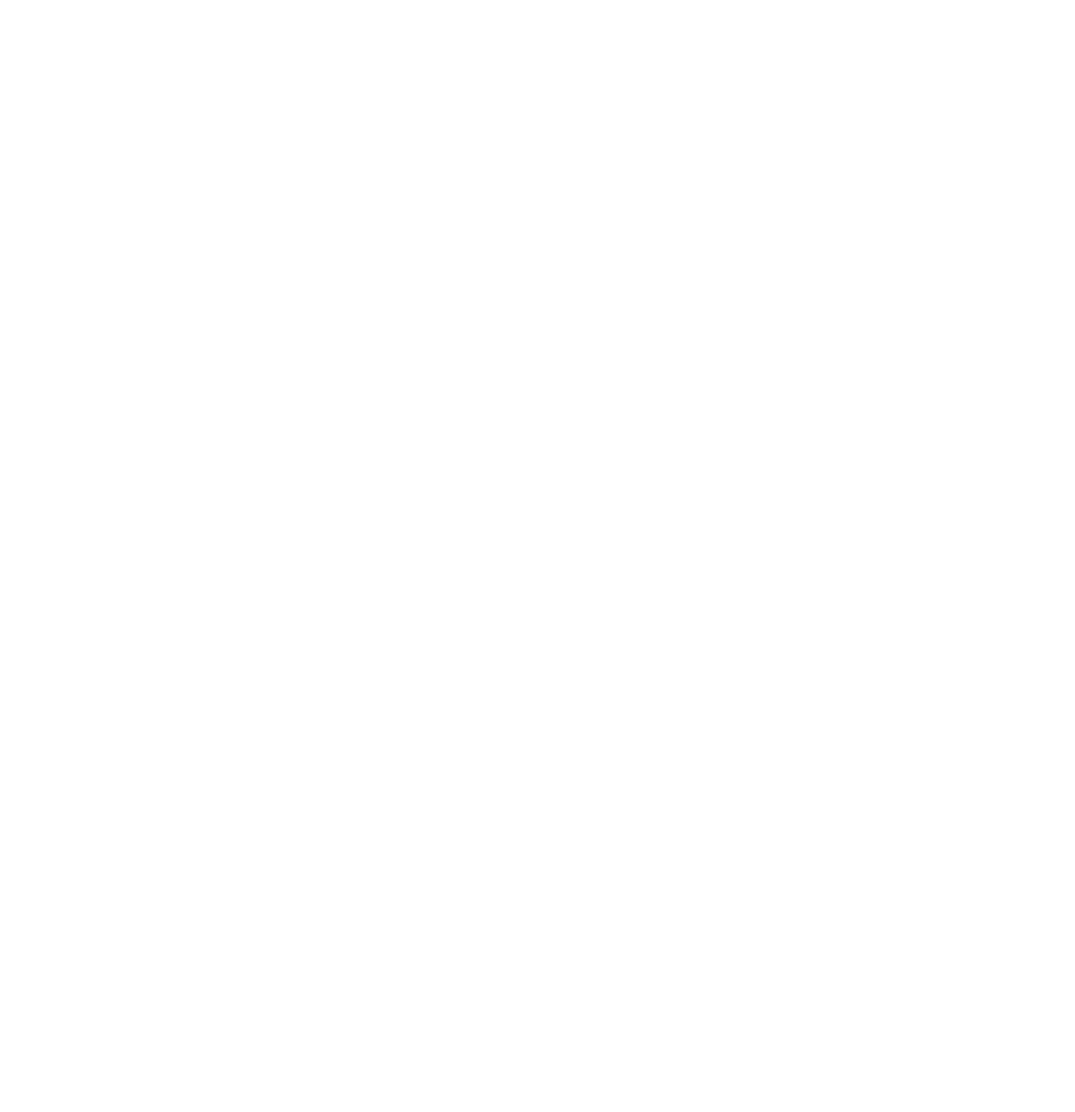
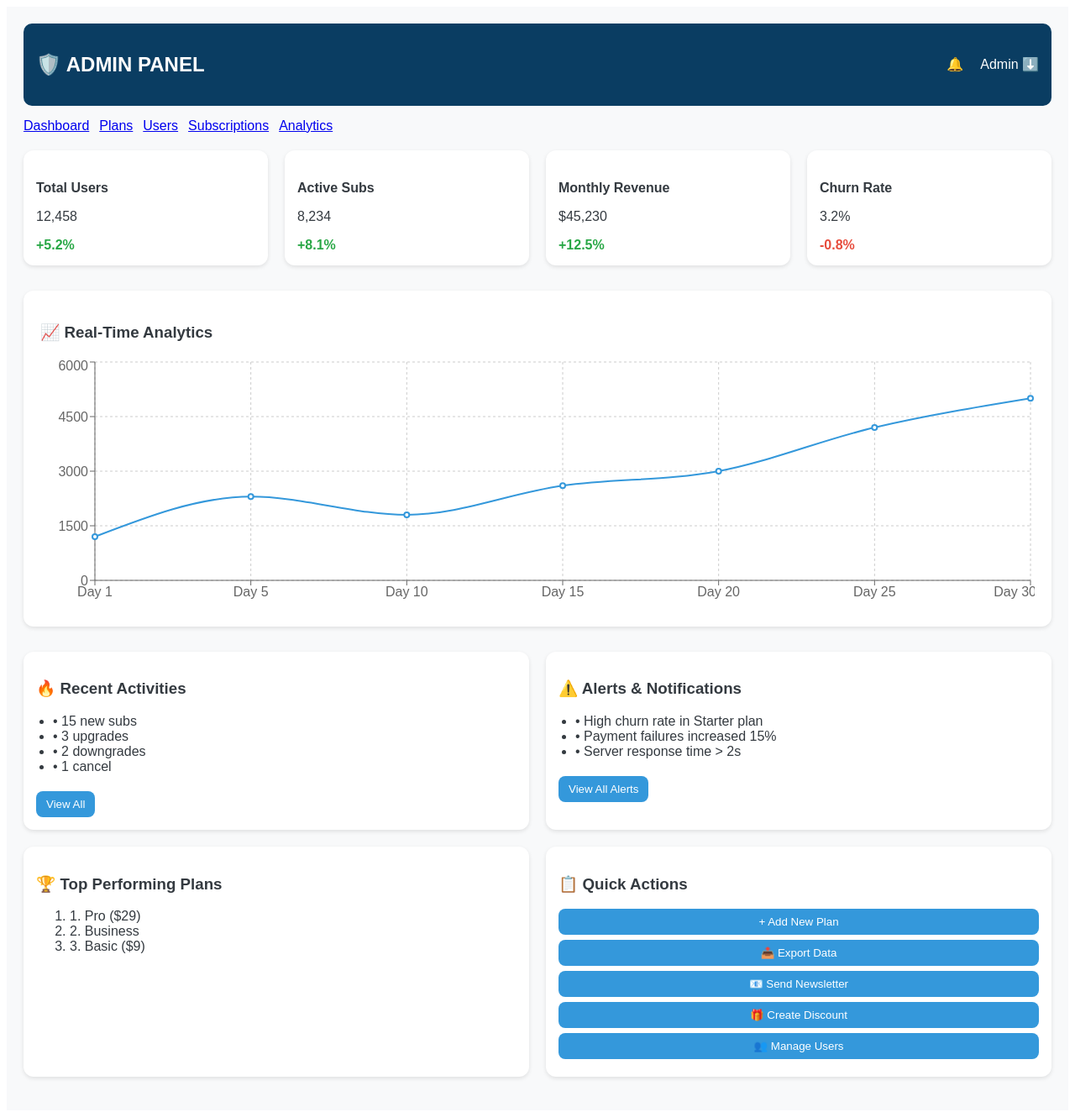
Before and after one commit to M-D-Nadeem/Lumen-Hackathon-Project, a React (Vite) app in the folder Frontend/: page /admin in a window 1280 px wide. Before the commit this address had no page. Shown: the top 1324 px of the page at 84% size. Before the commit the page ends 800 px from the top, so only its background shows below. Built offline with nearby package versions, Linux system fonts and the light colour scheme.

Commit message:
Added AdminDashBoard and Pages jsx and css files

```diff
--- a/Frontend/package.json
+++ b/Frontend/package.json
@@ -12,7 +12,8 @@
   "dependencies": {
     "react": "^19.1.1",
     "react-dom": "^19.1.1",
-    "react-router-dom": "^7.8.2"
+    "react-router-dom": "^7.8.2",
+    "recharts": "^3.2.0"
   },
   "devDependencies": {
     "@eslint/js": "^9.33.0",
--- a/Frontend/src/App.jsx
+++ b/Frontend/src/App.jsx
@@ -1,14 +1,17 @@
-import { Routes, Route } from 'react-router-dom';
+import { Routes, Route } from "react-router-dom";
+import AdminDashboard from "./Pages/AdminDashboard";
+import Plans from "./Pages/Plans";
 
 function App() {
-
   return (
     <>
-       <Routes>
-
-       </Routes>
+      <Routes>
+        <Route path="/" element={<h2>Welcome Home</h2>} />
+        <Route path="/admin" element={<AdminDashboard />} />
+        <Route path="/plans" element={<Plans />} />
+      </Routes>
     </>
-  )
+  );
 }
 
-export default App
+export default App;
--- /dev/null
+++ b/Frontend/src/Pages/AdminDashboard.css
@@ -0,0 +1,127 @@
+.dashboard {
+    font-family: Arial, sans-serif;
+    padding: 20px;
+    background: #F8F9FA;
+    color: #343A40;
+  }
+
+  .dashboard-header {
+    display: flex;
+    justify-content: space-between;
+    align-items: center;
+    background: #0A3D62;
+    color: white;
+    padding: 15px;
+    border-radius: 10px;
+  }
+
+  .header-actions span {
+    margin-left: 20px;
+    cursor: pointer;
+  }
+
+  .dashboard-nav {
+    margin: 15px 0;
+  }
+
+  .dashboard-nav button {
+    margin-right: 10px;
+    padding: 8px 15px;
+    background: #3498DB;
+    color: white;
+    border: none;
+    border-radius: 8px;
+    cursor: pointer;
+  }
+
+  .metrics {
+    display: flex;
+    gap: 20px;
+    margin: 20px 0;
+  }
+
+  .card {
+    flex: 1;
+    background: white;
+    padding: 15px;
+    border-radius: 12px;
+    box-shadow: 0 2px 5px rgba(0,0,0,0.1);
+  }
+
+  .card h4 {
+    margin-bottom: 5px;
+  }
+
+  .success {
+    color: #28A745;
+    font-weight: bold;
+  }
+
+  .error {
+    color: #E74C3C;
+    font-weight: bold;
+  }
+
+  .analytics {
+    margin: 30px 0;
+    padding: 20px;
+    background: white;
+    border-radius: 12px;
+    box-shadow: 0 2px 5px rgba(0,0,0,0.1);
+  }
+
+  .bottom-section {
+    display: flex;
+    gap: 20px;
+    margin: 20px 0;
+  }
+
+  .bottom-section > div {
+    flex: 1;
+    background: white;
+    padding: 15px;
+    border-radius: 12px;
+    box-shadow: 0 2px 5px rgba(0,0,0,0.1);
+  }
+
+  .bottom-section ul {
+    margin: 10px 0;
+    padding-left: 20px;
+  }
+
+  .bottom-section button {
+    margin-top: 10px;
+    padding: 8px 12px;
+    background: #3498DB;
+    color: white;
+    border: none;
+    border-radius: 8px;
+    cursor: pointer;
+  }
+
+  .quick-actions button {
+    display: block;
+    width: 100%;
+    margin: 6px 0;
+  }
+  .dashboard-nav {
+    display: flex;
+    gap: 12px;
+    margin: 15px 0;
+  }
+
+  .nav-btn {
+    padding: 8px 16px;
+    background-color: #0A3D62; /* Deep Blue */
+    color: white;
+    border: none;
+    border-radius: 8px;
+    text-decoration: none;
+    font-weight: 500;
+    cursor: pointer;
+    transition: background 0.3s ease;
+  }
+
+  .nav-btn:hover {
+    background-color: #3498DB; /* Bright Blue */
+  }
--- /dev/null
+++ b/Frontend/src/Pages/AdminDashboard.jsx
@@ -0,0 +1,147 @@
+import React from "react";
+import { Link } from "react-router-dom"; // ✅ import Link
+import {
+  LineChart,
+  Line,
+  XAxis,
+  YAxis,
+  CartesianGrid,
+  Tooltip,
+  ResponsiveContainer,
+} from "recharts";
+import "./AdminDashboard.css";
+//
+
+<nav className="dashboard-nav">
+  <Link to="/admin" className="nav-btn">Dashboard</Link>
+  <Link to="/plans" className="nav-btn">Plans</Link>
+  <Link to="/users" className="nav-btn">Users</Link>
+  <Link to="/subscriptions" className="nav-btn">Subscriptions</Link>
+  <Link to="/analytics" className="nav-btn">Analytics</Link>
+</nav>
+//
+const data = [
+  { day: "Day 1", revenue: 1200 },
+  { day: "Day 5", revenue: 2300 },
+  { day: "Day 10", revenue: 1800 },
+  { day: "Day 15", revenue: 2600 },
+  { day: "Day 20", revenue: 3000 },
+  { day: "Day 25", revenue: 4200 },
+  { day: "Day 30", revenue: 5000 },
+];
+
+const AdminDashboard = () => {
+  return (
+    <div className="dashboard">
+      {/* Header */}
+      <header className="dashboard-header">
+        <h2>🛡️ ADMIN PANEL</h2>
+        <div className="header-actions">
+          <span>🔔</span>
+          <span>Admin ⬇️</span>
+        </div>
+      </header>
+
+      {/* Navigation */}
+      <nav className="dashboard-nav">
+        <Link to="/admin">Dashboard</Link>
+        <Link to="/plans">Plans</Link>
+        <Link to="/users">Users</Link>
+        <Link to="/subscriptions">Subscriptions</Link>
+        <Link to="/analytics">Analytics</Link>
+      </nav>
+
+      {/* Metrics */}
+      <section className="metrics">
+        <div className="card">
+          <h4>Total Users</h4>
+          <p>12,458</p>
+          <span className="success">+5.2%</span>
+        </div>
+        <div className="card">
+          <h4>Active Subs</h4>
+          <p>8,234</p>
+          <span className="success">+8.1%</span>
+        </div>
+        <div className="card">
+          <h4>Monthly Revenue</h4>
+          <p>$45,230</p>
+          <span className="success">+12.5%</span>
+        </div>
+        <div className="card">
+          <h4>Churn Rate</h4>
+          <p>3.2%</p>
+          <span className="error">-0.8%</span>
+        </div>
+      </section>
+
+      {/* Analytics */}
+      <section className="analytics">
+        <h3>📈 Real-Time Analytics</h3>
+        <ResponsiveContainer width="100%" height={300}>
+          <LineChart data={data}>
+            <CartesianGrid strokeDasharray="3 3" />
+            <XAxis dataKey="day" />
+            <YAxis />
+            <Tooltip />
+            <Line
+              type="monotone"
+              dataKey="revenue"
+              stroke="#3498DB"
+              strokeWidth={2}
+            />
+          </LineChart>
+        </ResponsiveContainer>
+      </section>
+
+      <section className="bottom-section">
+        {/* Recent Activities */}
+        <div className="recent-activities">
+          <h3>🔥 Recent Activities</h3>
+          <ul>
+            <li>• 15 new subs</li>
+            <li>• 3 upgrades</li>
+            <li>• 2 downgrades</li>
+            <li>• 1 cancel</li>
+          </ul>
+          <button>View All</button>
+        </div>
+
+        {/* Alerts */}
+        <div className="alerts">
+          <h3>⚠️ Alerts & Notifications</h3>
+          <ul>
+            <li>• High churn rate in Starter plan</li>
+            <li>• Payment failures increased 15%</li>
+            <li>• Server response time &gt; 2s</li>
+          </ul>
+          <button>View All Alerts</button>
+        </div>
+      </section>
+
+      <section className="bottom-section">
+        {/* Top Plans */}
+        <div className="top-plans">
+          <h3>🏆 Top Performing Plans</h3>
+          <ol>
+            <li>1. Pro ($29)</li>
+            <li>2. Business</li>
+            <li>3. Basic ($9)</li>
+          </ol>
+        </div>
+
+        {/* Quick Actions */}
+        <div className="quick-actions">
+          <h3>📋 Quick Actions</h3>
+          <button>+ Add New Plan</button>
+          <button>📤 Export Data</button>
+          <button>📧 Send Newsletter</button>
+          <button>🎁 Create Discount</button>
+          <button>👥 Manage Users</button>
+        </div>
+      </section>
+    </div>
+  );
+};
+
+export default AdminDashboard;
--- /dev/null
+++ b/Frontend/src/Pages/Plans.css
@@ -0,0 +1,78 @@
+.plans-container {
+    padding: 40px;
+    background-color: #F8F9FA; /* Off-White Background */
+    min-height: 100vh;
+  }
+
+  .plans-title {
+    text-align: center;
+    font-size: 28px;
+    font-weight: bold;
+    color: #0A3D62; /* Deep Blue */
+    margin-bottom: 30px;
+  }
+
+  .plans-grid {
+    display: grid;
+    grid-template-columns: repeat(auto-fit, minmax(280px, 1fr));
+    gap: 20px;
+    justify-items: center;
+  }
+
+  .plan-card {
+    background: #fff;
+    border: 1px solid #ddd;
+    border-radius: 16px;
+    padding: 25px;
+    text-align: center;
+    width: 100%;
+    max-width: 320px;
+    box-shadow: 0 4px 10px rgba(0, 0, 0, 0.08);
+    transition: transform 0.3s ease, box-shadow 0.3s ease;
+  }
+
+  .plan-card:hover {
+    transform: translateY(-5px);
+    box-shadow: 0 6px 15px rgba(0, 0, 0, 0.15);
+  }
+
+  .plan-name {
+    font-size: 22px;
+    font-weight: 600;
+    color: #3498DB; /* Bright Blue */
+    margin-bottom: 10px;
+  }
+
+  .plan-price {
+    font-size: 20px;
+    font-weight: bold;
+    color: #28A745; /* Muted Green */
+    margin-bottom: 10px;
+  }
+
+  .plan-desc {
+    font-size: 14px;
+    color: #343A40; /* Dark Gray */
+    margin-bottom: 20px;
+  }
+
+  .plan-btn {
+    background-color: #0A3D62; /* Deep Blue */
+    color: white;
+    border: none;
+    padding: 10px 18px;
+    border-radius: 8px;
+    cursor: pointer;
+    font-size: 14px;
+    transition: background 0.3s ease;
+  }
+
+  .plan-btn:hover {
+    background-color: #3498DB; /* Bright Blue */
+  }
+
+  /* Highlighted Pro Plan */
+  .highlight {
+    border: 2px solid #3498DB; /* Bright Blue Border */
+    background-color: #ECF6FD; /* Light Blue Shade */
+  }
--- /dev/null
+++ b/Frontend/src/Pages/Plans.jsx
@@ -0,0 +1,36 @@
+import React from "react";
+import "./Plans.css";
+
+export default function Plans() {
+  return (
+    <div className="plans-container">
+      <h1 className="plans-title">Our Subscription Plans</h1>
+
+      <div className="plans-grid">
+        {/* Basic Plan */}
+        <div className="plan-card">
+          <h2 className="plan-name">Basic Plan</h2>
+          <p className="plan-price">₹499 / month</p>
+          <p className="plan-desc">Perfect for individuals starting out.</p>
+          <button className="plan-btn">Choose Plan</button>
+        </div>
+
+        {/* Pro Plan */}
+        <div className="plan-card highlight">
+          <h2 className="plan-name">Pro Plan</h2>
+          <p className="plan-price">₹999 / month</p>
+          <p className="plan-desc">Great for small teams & startups.</p>
+          <button className="plan-btn">Choose Plan</button>
+        </div>
+
+        {/* Enterprise Plan */}
+        <div className="plan-card">
+          <h2 className="plan-name">Enterprise</h2>
+          <p className="plan-price">₹1999 / month</p>
+          <p className="plan-desc">Best for large businesses & enterprises.</p>
+          <button className="plan-btn">Choose Plan</button>
+        </div>
+      </div>
+    </div>
+  );
+}
```
Also changed, not shown: 1 other file (tests, documents, lock files or other folders).
